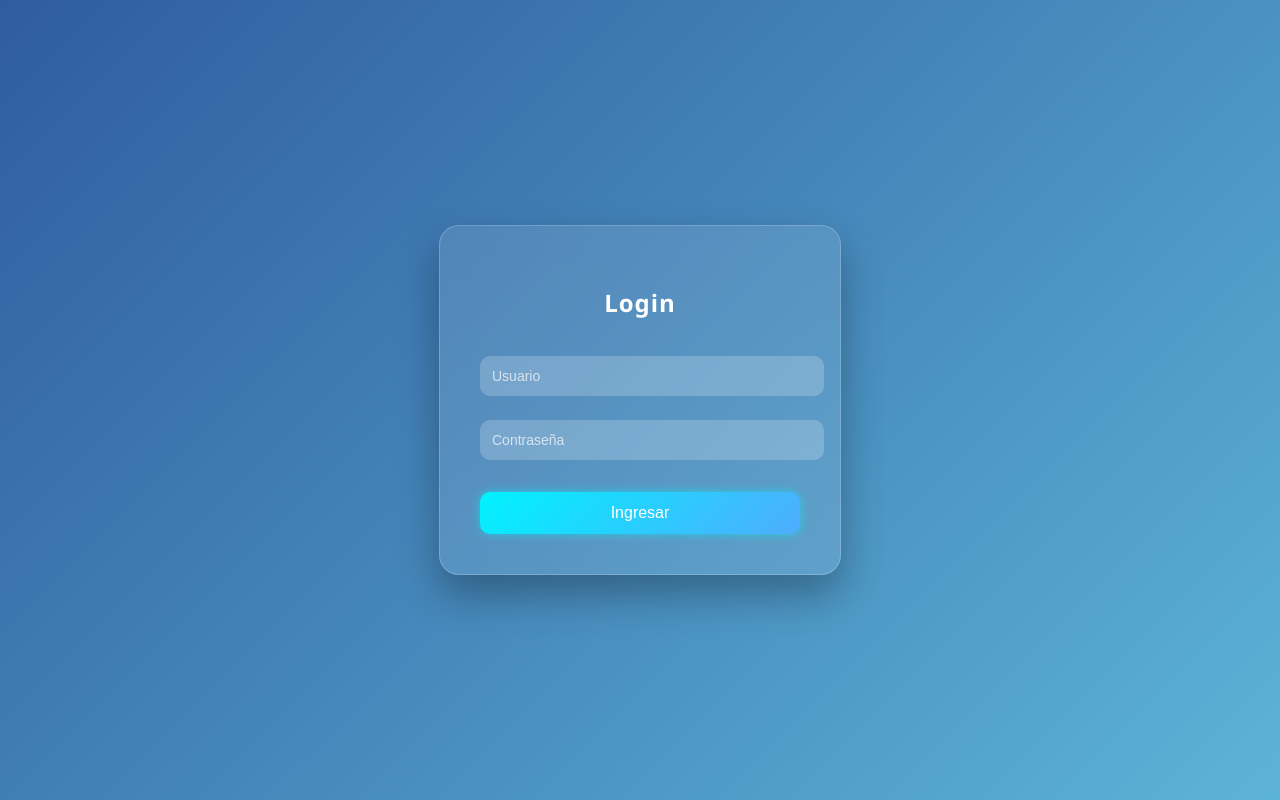
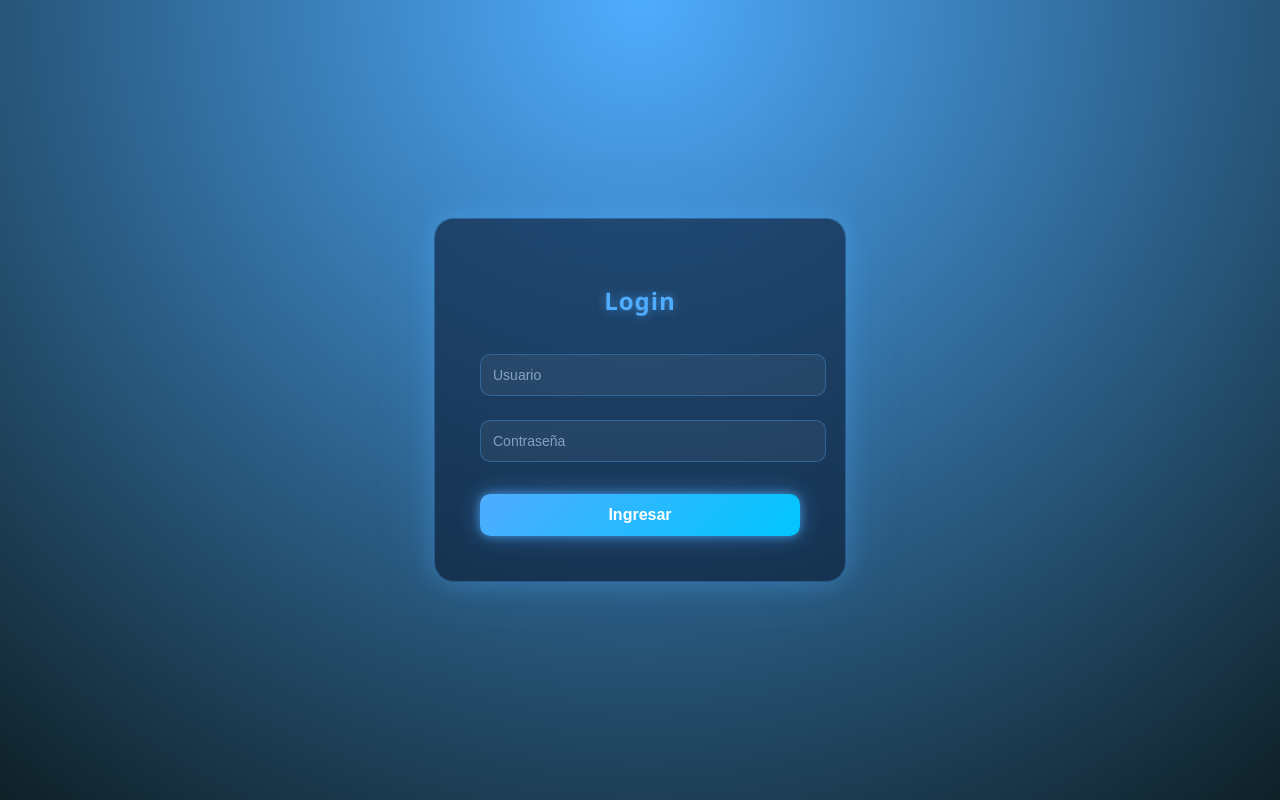
Before and after one commit to villo33/instituto-biblico, a website: page public/login.html in a window 1280 px wide. Drawn offline with Linux system fonts and the light colour scheme.

Commit message:
🎨 Mejora diseño login azul pro

```diff
--- a/public/login.html
+++ b/public/login.html
@@ -8,64 +8,62 @@
     body {
         margin: 0;
         font-family: 'Segoe UI', Tahoma, Geneva, Verdana, sans-serif;
-        background: linear-gradient(135deg, #1e3c72, #2a5298, #6dd5ed);
-        background-size: 300% 300%;
-        animation: gradientMove 10s ease infinite;
+        background: radial-gradient(circle at top, #4facfe, #0f2027);
         height: 100vh;
         display: flex;
         justify-content: center;
         align-items: center;
     }
 
-    @keyframes gradientMove {
-        0% { background-position: 0% 50%; }
-        50% { background-position: 100% 50%; }
-        100% { background-position: 0% 50%; }
-    }
-
     .login-container {
-        backdrop-filter: blur(15px);
-        background: rgba(255, 255, 255, 0.1);
+        backdrop-filter: blur(18px);
+        background: rgba(10, 25, 50, 0.6);
         border-radius: 20px;
-        padding: 40px;
+        padding: 45px;
         width: 320px;
         text-align: center;
-        box-shadow: 0 20px 40px rgba(0,0,0,0.3);
-        border: 1px solid rgba(255,255,255,0.2);
-        animation: fadeIn 1s ease;
+        box-shadow:
+            0 0 25px rgba(79, 172, 254, 0.3),
+            0 0 60px rgba(79, 172, 254, 0.2);
+        border: 1px solid rgba(79, 172, 254, 0.3);
+        animation: fadeIn 0.8s ease;
     }
 
     @keyframes fadeIn {
-        from {opacity: 0; transform: translateY(20px);}
+        from {opacity: 0; transform: translateY(30px);}
         to {opacity: 1; transform: translateY(0);}
     }
 
     h2 {
         margin-bottom: 25px;
-        color: white;
+        color: #4facfe;
         letter-spacing: 1px;
+        text-shadow: 0 0 10px rgba(79,172,254,0.6);
     }
 
     input {
         width: 100%;
         padding: 12px;
         margin: 12px 0;
-        border: none;
+        border: 1px solid rgba(79,172,254,0.3);
         border-radius: 10px;
-        background: rgba(255,255,255,0.2);
-        color: white;
+        background: rgba(255,255,255,0.05);
+        color: #e6f7ff;
         font-size: 14px;
         transition: 0.3s;
     }
 
     input::placeholder {
-        color: rgba(255,255,255,0.7);
+        color: rgba(200,220,255,0.6);
     }
 
     input:focus {
         outline: none;
-        background: rgba(255,255,255,0.3);
-        box-shadow: 0 0 10px #6dd5ed;
+        border: 1px solid #4facfe;
+        box-shadow:
+            0 0 8px #4facfe,
+            0 0 15px rgba(79,172,254,0.5);
+        background: rgba(255,255,255,0.08);
     }
 
     button {
@@ -74,21 +72,26 @@
         margin-top: 20px;
         border: none;
         border-radius: 10px;
-        background: linear-gradient(135deg, #00f2fe, #4facfe);
+        background: linear-gradient(135deg, #4facfe, #00c6ff);
         color: white;
         font-size: 16px;
+        font-weight: bold;
         cursor: pointer;
         transition: 0.3s;
-        box-shadow: 0 0 10px rgba(0,242,254,0.6);
+        box-shadow:
+            0 0 10px rgba(79,172,254,0.7),
+            0 0 25px rgba(79,172,254,0.4);
     }
 
     button:hover {
-        transform: scale(1.05);
-        box-shadow: 0 0 20px rgba(0,242,254,1);
+        transform: translateY(-2px) scale(1.03);
+        box-shadow:
+            0 0 20px rgba(79,172,254,1),
+            0 0 40px rgba(0,198,255,0.8);
     }
 
     button:active {
-        transform: scale(0.98);
+        transform: scale(0.97);
     }
 </style>
 </head>
```
